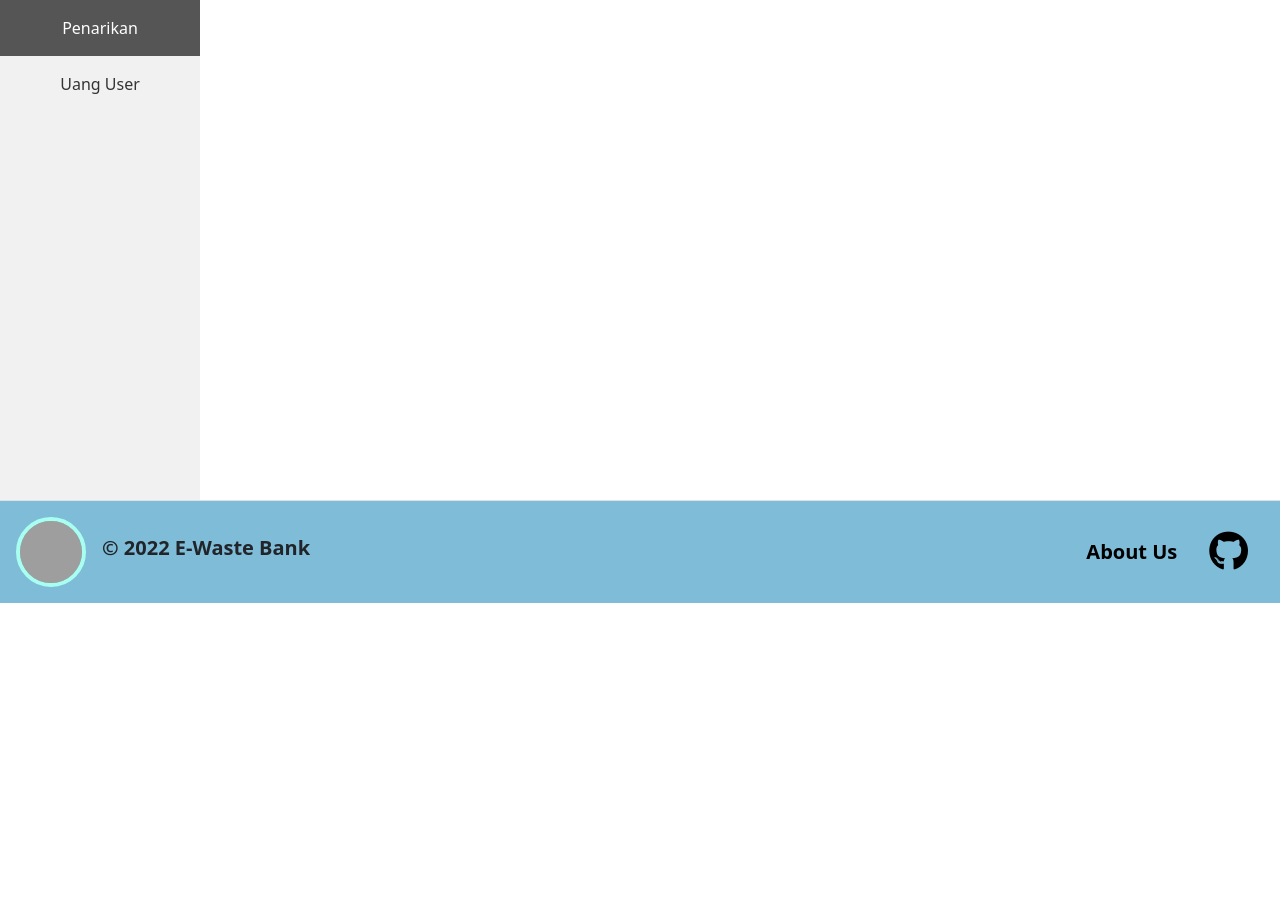
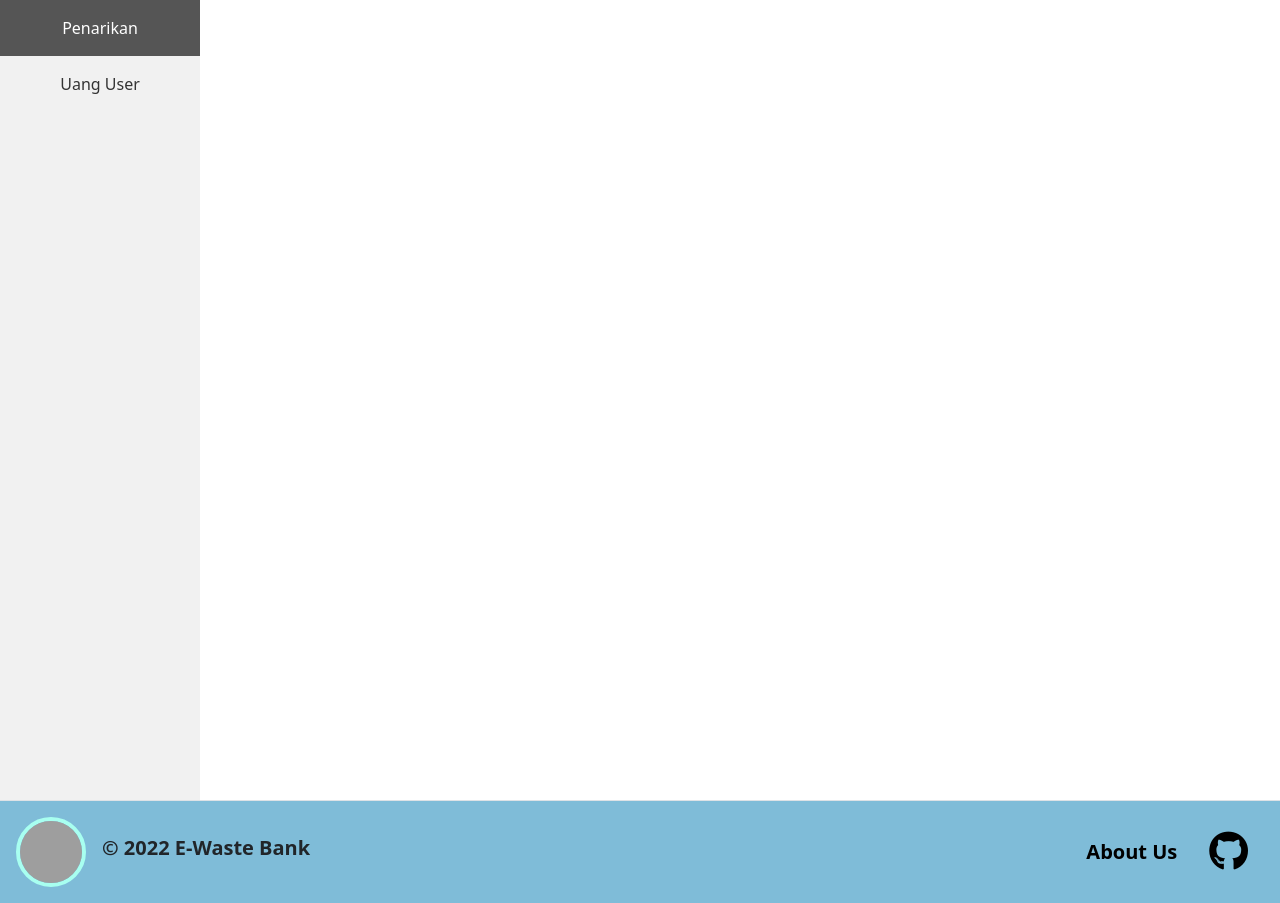
Before and after one commit to E-Waste-Bank/E-Waste-Bank-Web, a Django app: template keuangan/templates/admin.html in a window 1280 px wide. Before the commit the page ends 603 px from the top, so only its background shows below. Run offline with Django 4.2, Linux system fonts and the light colour scheme; the template is opened without the code that fills it: values that come from a table or form of the project are taken from there, others are empty; some libraries are stand-ins or nearby versions; grey boxes are pictures that could not be loaded.

Commit message:
update styling

```diff
--- a/keuangan/static/css/admin.css
+++ b/keuangan/static/css/admin.css
@@ -1,10 +1,14 @@
+html, body {
+    height: 100%;
+}
+
 .sidebar {
     margin: 0;
     padding: 0;
     width: 200px;
     background-color: #f1f1f1;
     position: fixed;
-    height: 500px;
+    height: 100%;
     overflow: auto;
 }
 
@@ -29,7 +33,7 @@
 div.content {
     margin-left: 200px;
     padding: 1px 16px;
-    height: 500px;
+    height: 100%;
     overflow-y: scroll;
 }
 
```
